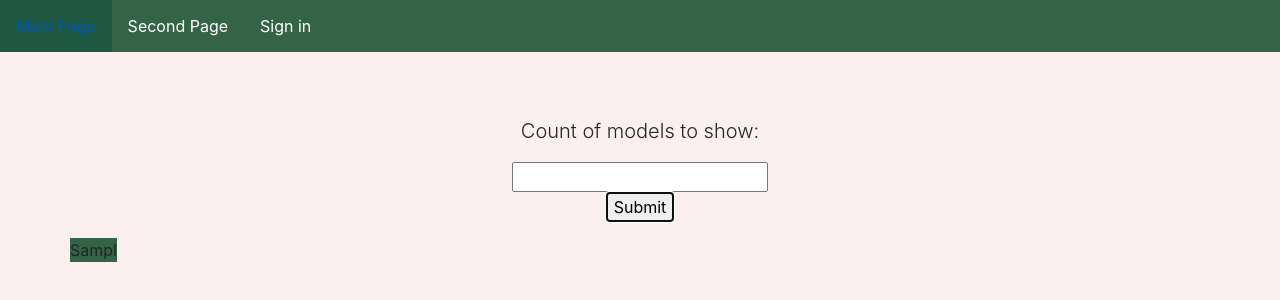
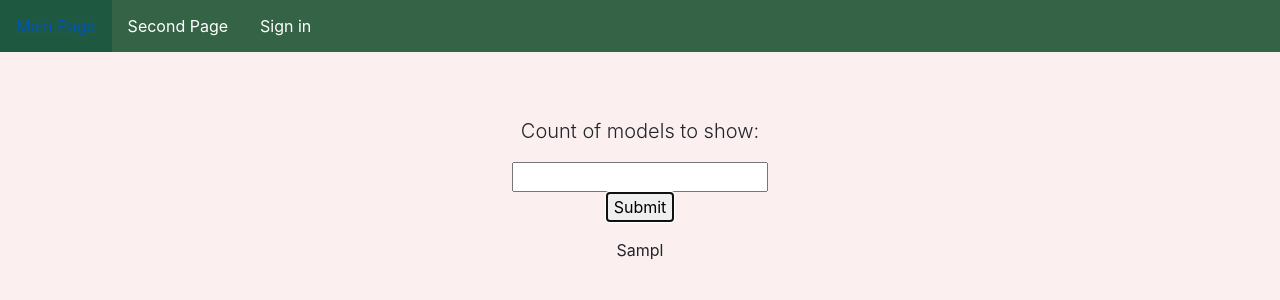
Before and after one commit to iTechArt-D5-G1/red-team, a React app in the folder frontend/: page / in a window 1280 px wide. Both pictures are taken after typing "Sample" into the empty fields and a click on the button "Submit". Shown: the top 300 px of the page. Built offline with nearby package versions, Linux system fonts and the light colour scheme.

Commit message:
SurveyList view fix

```diff
--- a/frontend/src/Components/MainPageContent.js
+++ b/frontend/src/Components/MainPageContent.js
@@ -27,9 +27,9 @@ class MainPageContent extends Component {
                 <div className='row'>
                     <FormToSubmit />
                 </div>
-                <div className='row'>
-                    <GetSurveysList />
-                </div>
+
+                <GetSurveysList />
+
             </div>
         );
     }
--- a/frontend/src/Components/SurveysList.js
+++ b/frontend/src/Components/SurveysList.js
@@ -3,7 +3,7 @@ import PropTypes from 'prop-types'
 import Survey from './Survey';
 
 const SurveysList  = ({surveys, onSurveyClick}) =>(
-     <ul>
+     <div className = 'row'>
      {surveys.map(survey =>
        <Survey
          key={survey.id}
@@ -12,7 +12,7 @@ const SurveysList  = ({surveys, onSurveyClick}) =>(
          class = {'surveys-list__content'}
 />
      )}
-   </ul>
+   </div>
 )
 
 
--- a/frontend/src/components/Survey.js
+++ b/frontend/src/components/Survey.js
@@ -2,11 +2,11 @@ import React from 'react';
 import PropTypes from 'prop-types'
 
 const Survey = ({onClick, text}) =>(
-<li
+<div className = 'col-md-12'
     onClick={onClick}
   >
     {text}
-  </li>
+  </div>
 )
 
 Survey.propTypes = {
```
